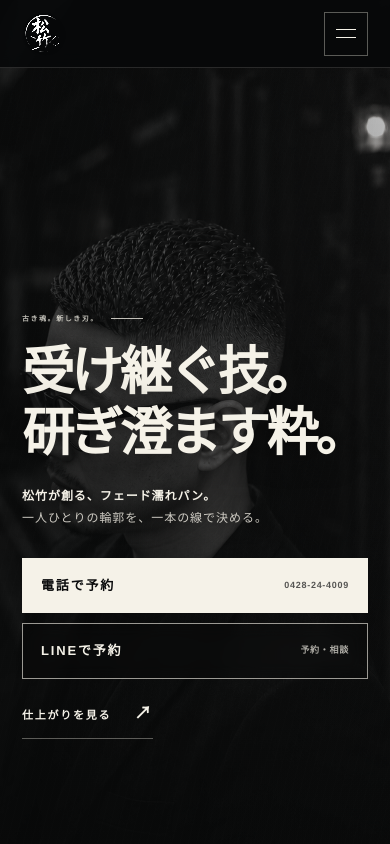
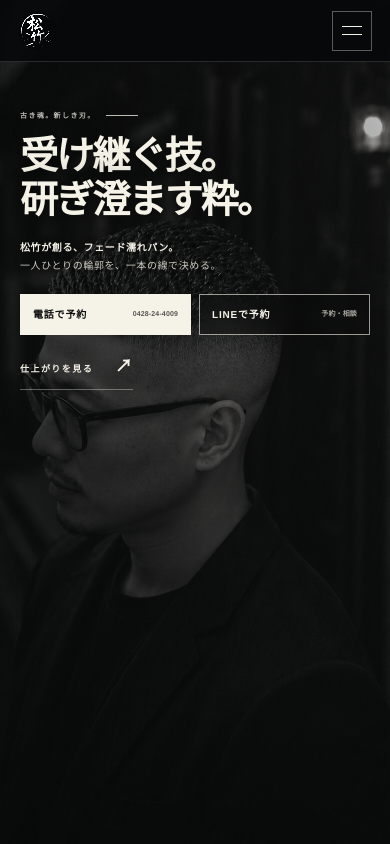
Before and after one commit to shochiku-barber/shochiku-homepage, a Next.js app: page / in a window 390 px wide. Shown: the top 844 px of the page. Built offline with nearby package versions, Linux system fonts and the light colour scheme.

Commit message:
Refine mobile hero and update map link

```diff
--- a/app/globals.css
+++ b/app/globals.css
@@ -238,21 +238,23 @@ footer { padding: 75px 6vw 36px; color: var(--ivory); background: #070809; }
 }
 
 @media (max-width: 620px) {
-  .site-header { height: 68px; }
-  .brand img { width: 44px; height: 44px; }
+  .site-header { height: 62px; padding: 0 18px; }
+  .brand img { width: 40px; height: 40px; }
   .brand b { font-size: 18px; }
   .brand small { font-size: 6px; }
-  .mobile-menu nav { top: 68px; }
+  .mobile-menu summary { width: 40px; height: 40px; }
+  .mobile-menu nav { top: 62px; }
   .hero::before { background: linear-gradient(90deg, rgba(8,9,9,.76) 0%, rgba(8,9,9,.34) 72%, rgba(8,9,9,.12) 100%), linear-gradient(0deg, rgba(8,9,9,.86) 0%, rgba(8,9,9,.28) 62%, rgba(8,9,9,.12) 100%); }
-  .hero-copy { width: 100%; min-height: 100svh; display: flex; flex-direction: column; justify-content: flex-end; padding: 110px 22px 105px; }
-  .eyebrow { gap: 12px; margin-bottom: 20px; font-size: 7px; letter-spacing: .22em; }
+  .hero-copy { width: 100%; min-height: 100svh; display: flex; flex-direction: column; justify-content: flex-start; padding: 112px 20px 42px; }
+  .eyebrow { gap: 10px; margin-bottom: 16px; font-size: 7px; letter-spacing: .2em; }
   .eyebrow::after { width: 32px; }
-  .hero h1 { font-size: clamp(43px, 13.4vw, 62px); line-height: 1.16; }
-  .hero-lead { margin-top: 22px; font-size: 12px; line-height: 1.85; }
-  .hero-actions { margin-top: 28px; align-items: stretch; flex-direction: column; gap: 10px; }
-  .button { width: 100%; }
-  .text-link { width: fit-content; }
-  .hero-style-wrap img { object-position: 58% 42%; filter: grayscale(.94) contrast(.92) brightness(1.2); }
+  .hero h1 { max-width: 9em; font-size: clamp(34px, 9.8vw, 44px); line-height: 1.14; letter-spacing: -.055em; }
+  .hero-lead { margin-top: 17px; font-size: 10px; line-height: 1.75; letter-spacing: .06em; }
+  .hero-actions { width: min(100%, 370px); margin-top: 20px; display: grid; grid-template-columns: 1fr 1fr; align-items: stretch; gap: 8px; }
+  .hero-actions .button { width: auto; min-width: 0; padding: 12px; gap: 8px; font-size: 10px; letter-spacing: .08em; }
+  .hero-actions .button small { font-size: 7px; letter-spacing: .02em; }
+  .hero-actions .text-link { grid-column: 1 / -1; width: fit-content; margin-top: 2px; padding: 9px 0; font-size: 9px; }
+  .hero-style-wrap img { object-position: 59% 38%; filter: grayscale(.94) contrast(.92) brightness(1.2); }
   .hero-technique { display: none; }
   .ticker { height: 48px; }
   .section { padding: 80px 22px; }
--- a/app/page.tsx
+++ b/app/page.tsx
@@ -180,7 +180,7 @@ export default function Home() {
         </div>
         <div className="access-actions">
           <a className="button solid" href="tel:0428244009"><span>電話で予約する</span><small>0428-24-4009</small></a>
-          <a className="map-link" href="https://maps.app.goo.gl/P1iRrocF28pEK8Qs8?g_st=ic" target="_blank" rel="noreferrer">詳しい地図を見る <b>↗</b></a>
+          <a className="map-link" href="https://maps.app.goo.gl/ZiTpnex6NHfdcQHy9" target="_blank" rel="noreferrer">詳しい地図を見る <b>↗</b></a>
         </div>
         <div className="social-actions">
           <a className="social-link line" href="https://page.line.me/141dfxeh?liff.referrer=https%3A%2F%2Fshochiku-barber.com%2F" target="_blank" rel="noreferrer"><span>LINE</span><b>予約・相談する</b><i>↗</i></a>
```
